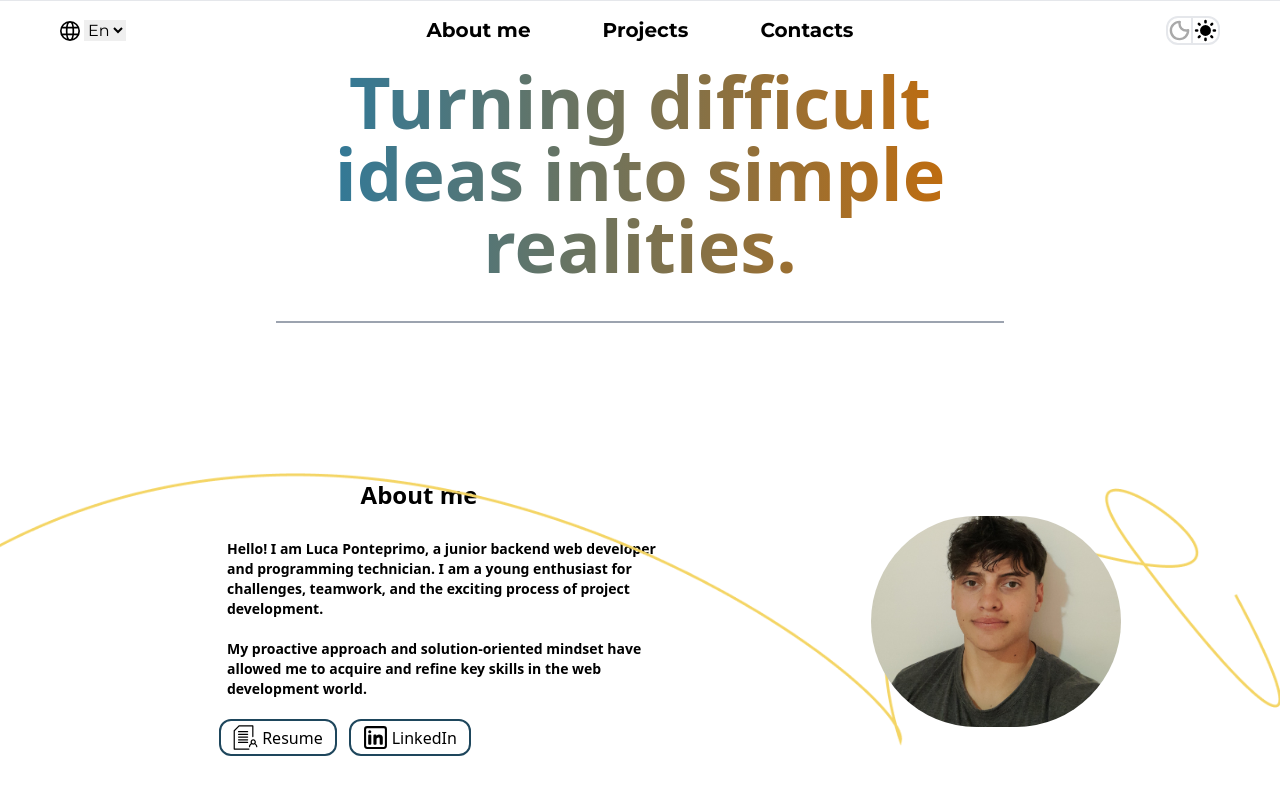
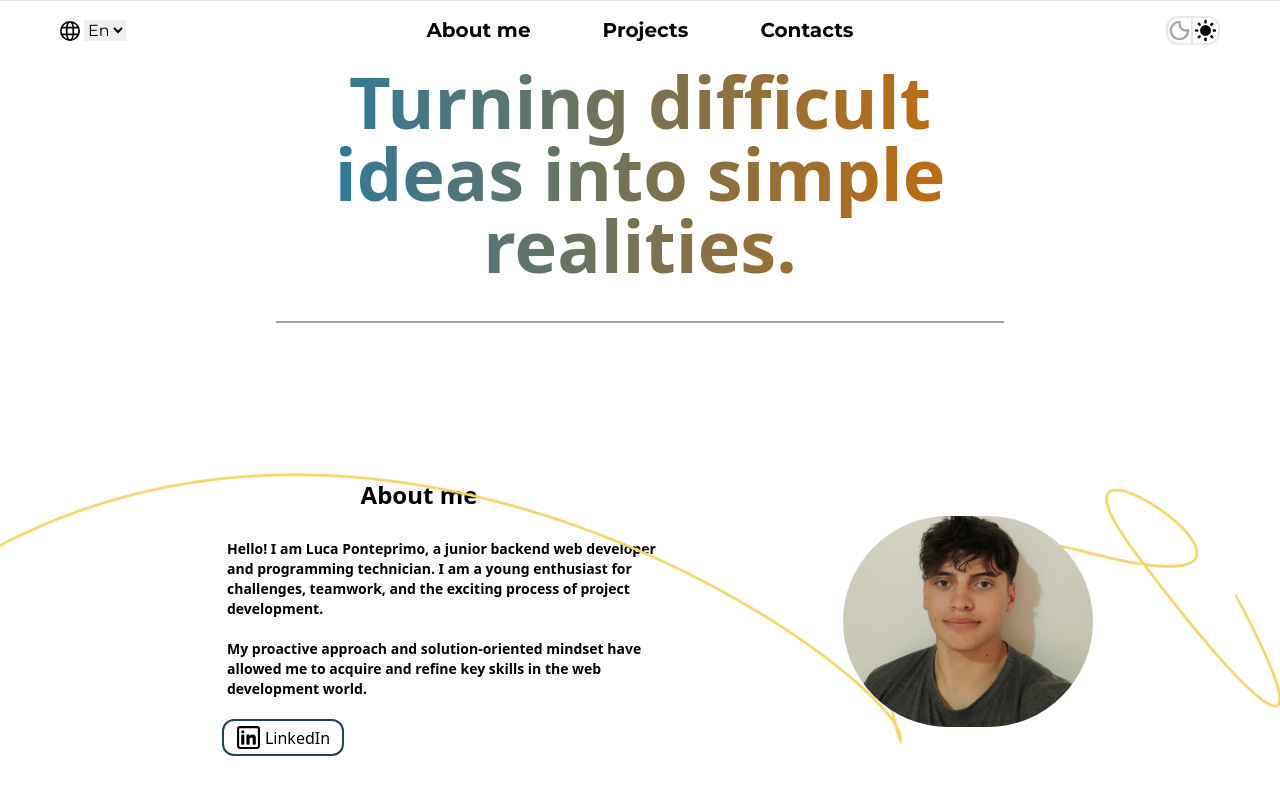
Before and after one commit to PhariusHS/portfolio, a React (Vite) app: page / in a window 1280 px wide. Shown: the top 794 px of the page. Built offline with nearby package versions, Linux system fonts and the light colour scheme.

Commit message:
Minor changes, added TODOs

```diff
--- a/src/pages/About.jsx
+++ b/src/pages/About.jsx
@@ -93,10 +93,10 @@ function About() {
             </p>
           </div>
 
-          <div className="flex flex-row md:pr-72 py-5 about dark:text-gray-200 z-10">
+          <div className="flex flex-row md:pr-[25rem] py-5 about dark:text-gray-200 z-10 -mx-52">
             {/* Resume and LinkedIn buttons */}
 
-            <a
+            {/* <a
               href={language === "english" ? LucaPonteprimoResume : CV_Ponteprimo_ESP}
               target="_blank"
               download={language === "english" ? "LucaPonteprimoResume.pdf" : "CV_Ponteprimo_ESP.pdf"}
@@ -109,12 +109,12 @@ function About() {
               <CV width={25} height={25} className="mr-1 " fill="#fff" />
               <CV width={25} height={25} className="mr-1 dark:hidden absolute" fill="#000" />
               {language === "english" ? "Resume" : "CV"}
-            </a>
-
+            </a> */}
+            {/*TODO: Change resume files */}
             <a
               href="https://www.linkedin.com/in/luca-ponteprimo-013a9b274/"
               target="_blank"
-              className="border-seagull-900 hover:bg-seagull-800 border-2 py-1 px-3 rounded-xl mx-2 flex items-center hover:cursor-pointer"
+              className="border-seagull-900 hover:bg-seagull-800 border-2 py-1 px-3 rounded-xl flex items-center hover:cursor-pointer" //TODO:  mx-2
             >
               <LinkedIn width={25} height={25} className="mr-1 " fill="#fff" />
               <LinkedIn width={25} height={25} className="mr-1 dark:hidden absolute" fill="#000" /> LinkedIn
```
